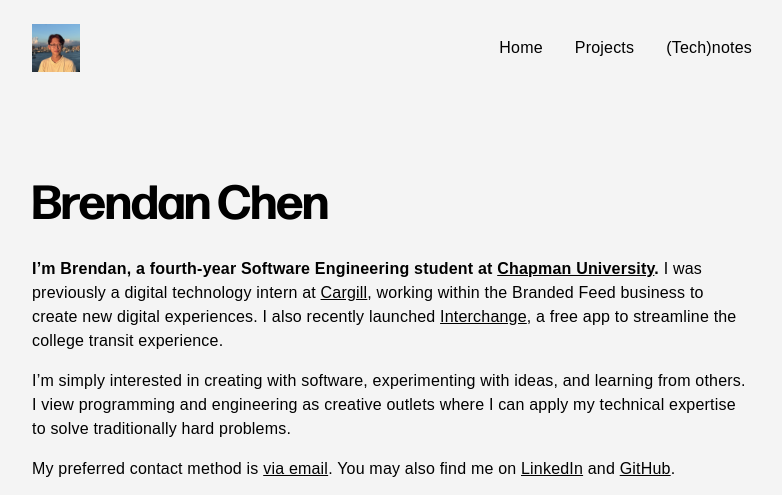
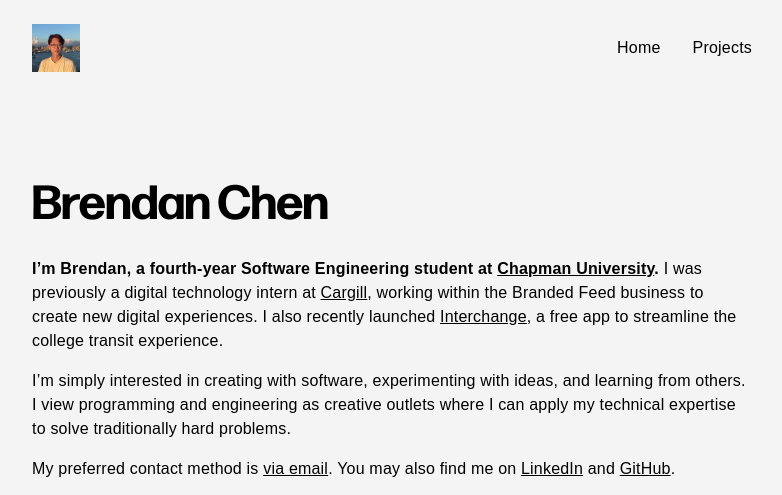
Before and after one commit to brendan-ch/brendan-ch.github.io, a Jekyll site: the page built from index.md, in a window 1280 px wide. Shown: the top 495 px of the page, without its empty margins (248-1030 px from the left). Built offline with Jekyll 4.4.1, drawn with Linux system fonts in a browser that asks for light colours; some web fonts are replaced.

Commit message:
Disable the technotes section

```diff
--- a/_includes/navigation.html
+++ b/_includes/navigation.html
@@ -16,8 +16,5 @@
         <li class="nav-item">
             <a href="/projects" class="nav-link">Projects</a>
         </li>
-       <li class="nav-item">
-           <a href="/notes" class="nav-link">(Tech)notes</a>
-       </li>
     </ul>
 </nav>
```
